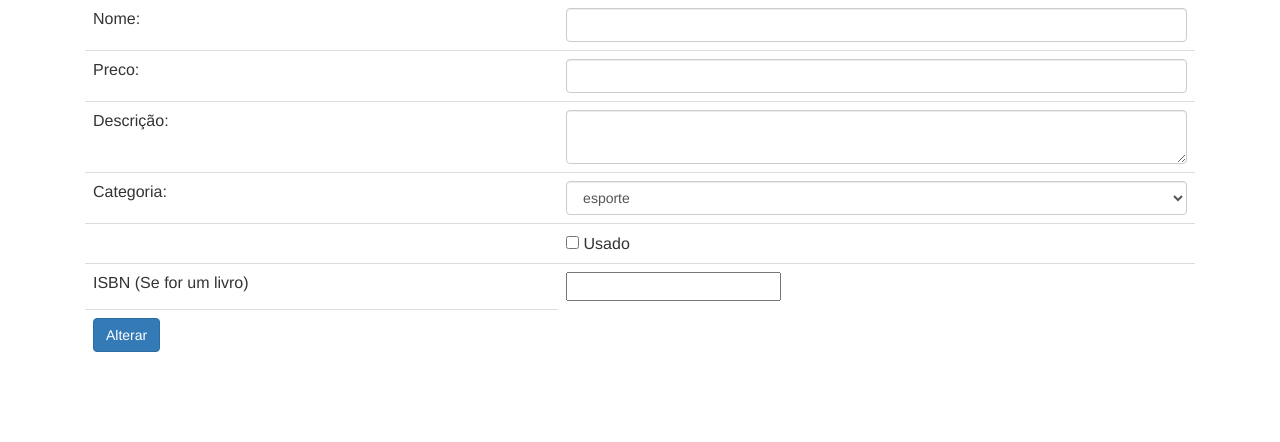
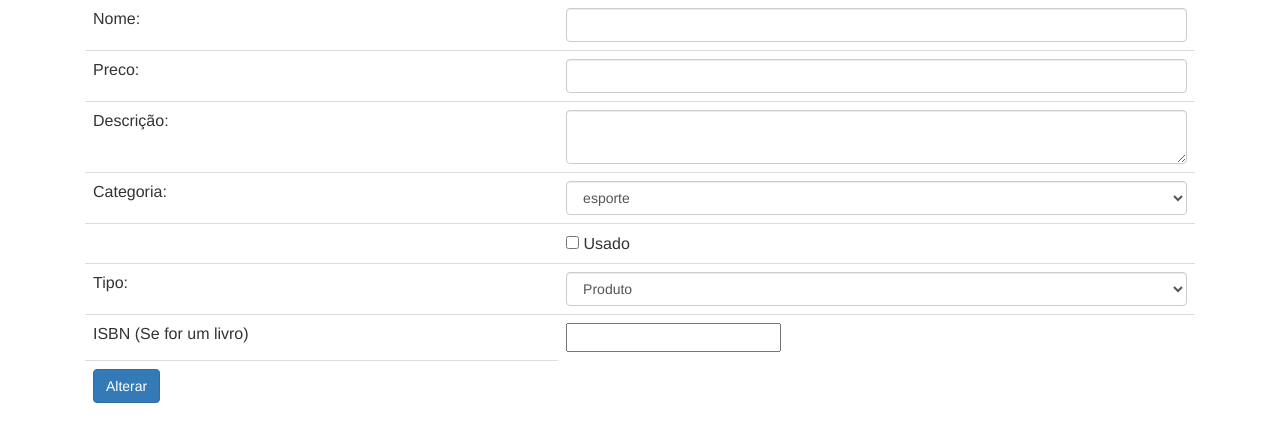
Before and after one commit to ricardosander/phpmysql, a PHP site: page /produto-altera-formulario.php?id= in a window 1280 px wide. Shown: the part 161-603 px from the top of the page. Run offline with PHP 8.4, Linux system fonts and the light colour scheme; data comes from the database, SQL or seed files in the repository; data that the repository does not hold is empty.

Commit message:
Criando coluna e atributo tipo e usando-o para identificação do tipo de produto.

```diff
--- a/adiciona-produto.php
+++ b/adiciona-produto.php
@@ -9,13 +9,14 @@ $usado = (isset($_POST['usado']) && $_POST['usado'] == true ? "true" : "false");
 $categoria = new Categoria();
 $categoria->setId($_POST['categoria_id']);
 
-if (!empty($_POST['isbn'])) {
+if ($_POST['tipo'] == "Livro") {
 
     $produto = new Livro($_POST['nome'], $_POST['preco'], $_POST['descricao'], $categoria, $usado);
     $produto->setIsbn($_POST['isbn']);
 } else {
     $produto = new Produto($_POST['nome'], $_POST['preco'], $_POST['descricao'], $categoria, $usado);
 }
+$produto->setTipo($_POST['tipo']);
 
 $produtoDao = new ProdutoDao($conexao);
 $resultadoInsercao = $produtoDao->insereProduto($produto);
--- a/class/Produto.php
+++ b/class/Produto.php
@@ -9,6 +9,7 @@ class Produto {
     private $descricao;
     private $categoria;
     private $usado;
+    private $tipo;
 
     public function __construct($nome, $preco, $descricao, Categoria $categoria, $usado) {
 
@@ -46,6 +47,14 @@ class Produto {
         return $this->usado;
     }
 
+    public function getTipo() {
+        return $this->tipo;
+    }
+
+    public function setTipo($tipo) {
+        $this->tipo = $tipo;
+    }
+
     public function precoComDesconto($valor = 0.1) {
 
         if ($valor > 0 && $valor <= 0.5) {
--- a/class/ProdutoDao.php
+++ b/class/ProdutoDao.php
@@ -15,14 +15,15 @@ class ProdutoDao {
         $preco        = mysqli_real_escape_string($this->conexao, $produto->getPreco());
         $categoria_id = mysqli_real_escape_string($this->conexao, $produto->getCategoria()->getId());
         $usado        = mysqli_real_escape_string($this->conexao, $produto->getUsado());
+        $tipo         = mysqli_real_escape_string($this->conexao, $produto->getTipo());
 
         $isbn = "";
         if ($produto->temIsbn()) {
             $isbn = mysqli_real_escape_string($this->conexao, $produto->getIsbn());
         }
 
-        $query = "insert into produtos (nome, preco, descricao, categoria_id, usado, isbn)
-                    values ('{$nome}', {$preco}, '{$descricao}', {$categoria_id}, $usado, '{$isbn}')";
+        $query = "insert into produtos (nome, preco, descricao, categoria_id, usado, tipoProduto, isbn)
+                    values ('{$nome}', {$preco}, '{$descricao}', {$categoria_id}, $usado, '{$tipo}', '{$isbn}')";
 
         return mysqli_query($this->conexao, $query);
     }
@@ -41,19 +42,21 @@ class ProdutoDao {
         $categoria->setId($produtoArray['categoria_id']);
         $categoria->setNome($produtoArray['categoria']);
 
-        if (empty($produtoArray['isbn'])) {
-            $produto = new Produto($produtoArray['nome'],
+        if ($produtoArray['tipoProduto'] == 'Livro') {
+            $produto = new Livro($produtoArray['nome'],
                                $produtoArray['preco'],
                                $produtoArray['descricao'],
                                $categoria,
                                $produtoArray['usado']);
+            $produto->setIsbn($produtoArray['isbn']);
+            $produto->setTipo($produtoArray['tipoProduto']);
         } else {
-            $produto = new Livro($produtoArray['nome'],
+            $produto = new Produto($produtoArray['nome'],
                                    $produtoArray['preco'],
                                    $produtoArray['descricao'],
                                    $categoria,
                                    $produtoArray['usado']);
-            $produto->setIsbn($produtoArray['isbn']);
+            $produto->setTipo('Produto');
         }
 
 
@@ -70,6 +73,7 @@ class ProdutoDao {
         $preco        = mysqli_real_escape_string($this->conexao, $produto->getPreco());
         $categoria_id = mysqli_real_escape_string($this->conexao, $produto->getCategoria()->getId());
         $usado        = mysqli_real_escape_string($this->conexao, $produto->getUsado());
+        $tipo         = mysqli_real_escape_string($this->conexao, $produto->getTipo());
 
         $isbn = "";
         if ($produto->temIsbn()) {
@@ -78,7 +82,7 @@ class ProdutoDao {
 
         $query = "update produtos set
                     nome = '{$nome}', preco = {$preco}, descricao = '{$descricao}', categoria_id = {$categoria_id},
-                    usado = {$usado}, isbn = {$isbn}
+                    usado = {$usado}, tipoProduto = '{$tipo}', isbn = {$isbn}
                   where id = {$id}";
 
         return mysqli_query($this->conexao, $query);
@@ -105,15 +109,7 @@ class ProdutoDao {
             $categoria->setId($produtoArray['categoria_id']);
             $categoria->setNome($produtoArray['categoria']);
 
-            if (empty($produtoArray['isbn'])) {
-                $produto = new Produto($produtoArray['nome'],
-                                       $produtoArray['preco'],
-                                       $produtoArray['descricao'],
-                                       $categoria,
-                                       $produtoArray['usado']
-                );
-            } else {
-
+            if ($produtoArray['tipoProduto'] == 'Livro') {
                 $produto = new Livro($produtoArray['nome'],
                                        $produtoArray['preco'],
                                        $produtoArray['descricao'],
@@ -121,6 +117,16 @@ class ProdutoDao {
                                        $produtoArray['usado']
                 );
                 $produto->setIsbn($produtoArray['isbn']);
+                $produto->setTipo($produtoArray['tipoProduto']);
+            } else {
+
+                $produto = new Produto($produtoArray['nome'],
+                                       $produtoArray['preco'],
+                                       $produtoArray['descricao'],
+                                       $categoria,
+                                       $produtoArray['usado']
+                );
+                $produto->setTipo("Produto");
             }
 
             $produto->setId($produtoArray['id']);
--- a/produto-formulario-base.php
+++ b/produto-formulario-base.php
@@ -30,6 +30,21 @@
         <td><input type="checkbox" name="usado" <?=$usado?> value="true"> Usado</td>
     </tr>
     <tr>
+        <td>Tipo:</td>
+        <td>
+            <select name="tipo" class="form-control">
+                <?php
+                $tipos = array("Produto", "Livro");
+                foreach ($tipos as $tipo) {
+                    $selected = $produto->getTipo() == $tipo ? "selected=\"selected\"" : "";
+                    ?>
+                    <option <?=$selected?> value="<?=$tipo?>"><?=$tipo?></option>
+                    <?php $selected = ""; ?>
+                <?php  } ?>
+            </select>
+        </td>
+    </tr>
+    <tr>
         <td>ISBN (Se for um livro)</td>
         <td>
             <input type="text" name="isbn" value="<?php echo  $produto->temIsbn() ? $produto->getIsbn() : ""; ?>">
--- a/sql.sql
+++ b/sql.sql
@@ -15,3 +15,4 @@ alter table produtos add column usado boolean default false;
 create table usuarios (id integer auto_increment primary key, email varchar(255), senha varchar(255));
 insert into usuarios (email,senha) values ('rcksander@gmail.com', '9106689bdeb64ab47a9449a4719ab236');
 ALTER TABLE produtos ADD COLUMN isbn VARCHAR(255);
+ALTER TABLE produtos ADD COLUMN tipoProduto VARCHAR(255);
```
Also changed, not shown: altera-produto.php (+4 -4 lines).
